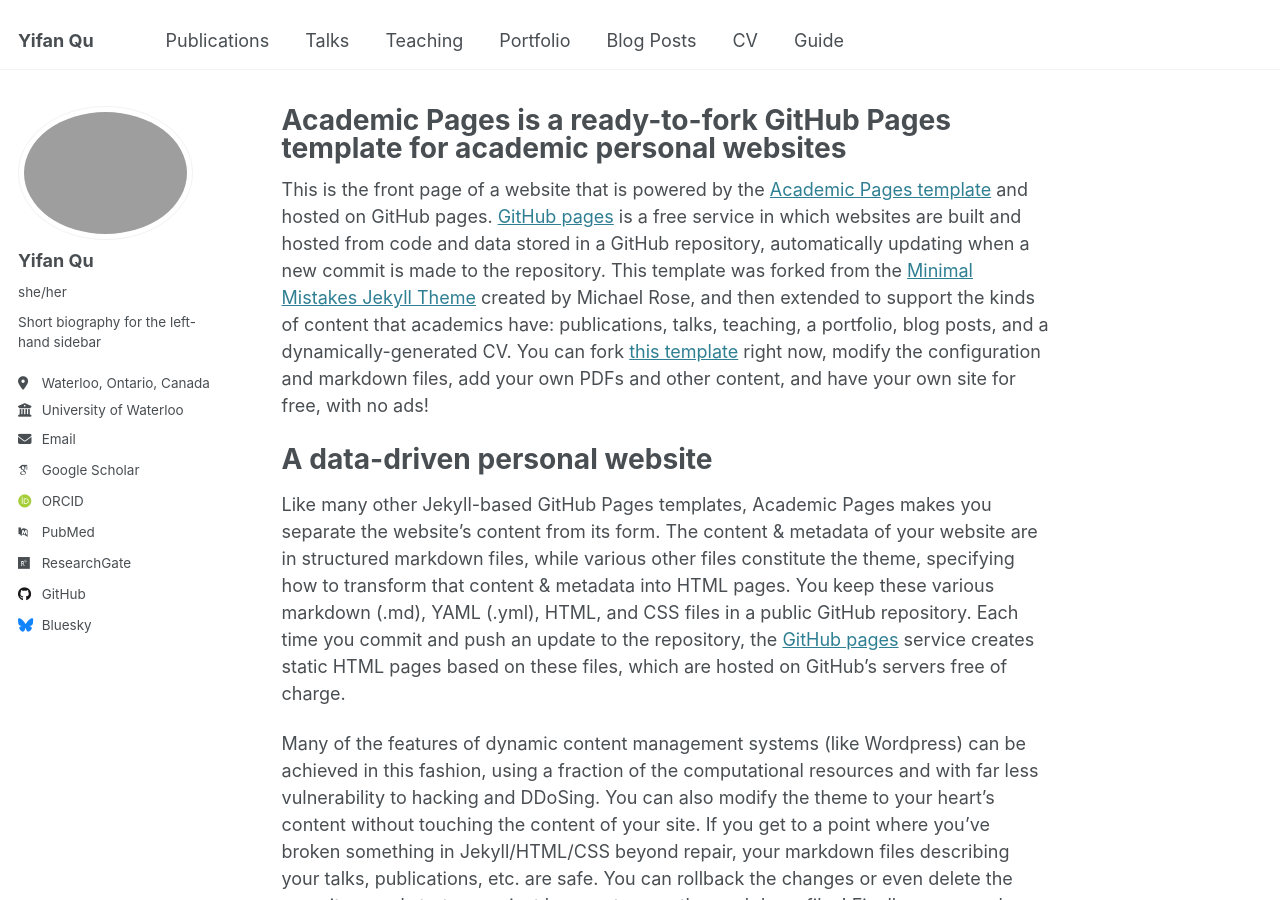
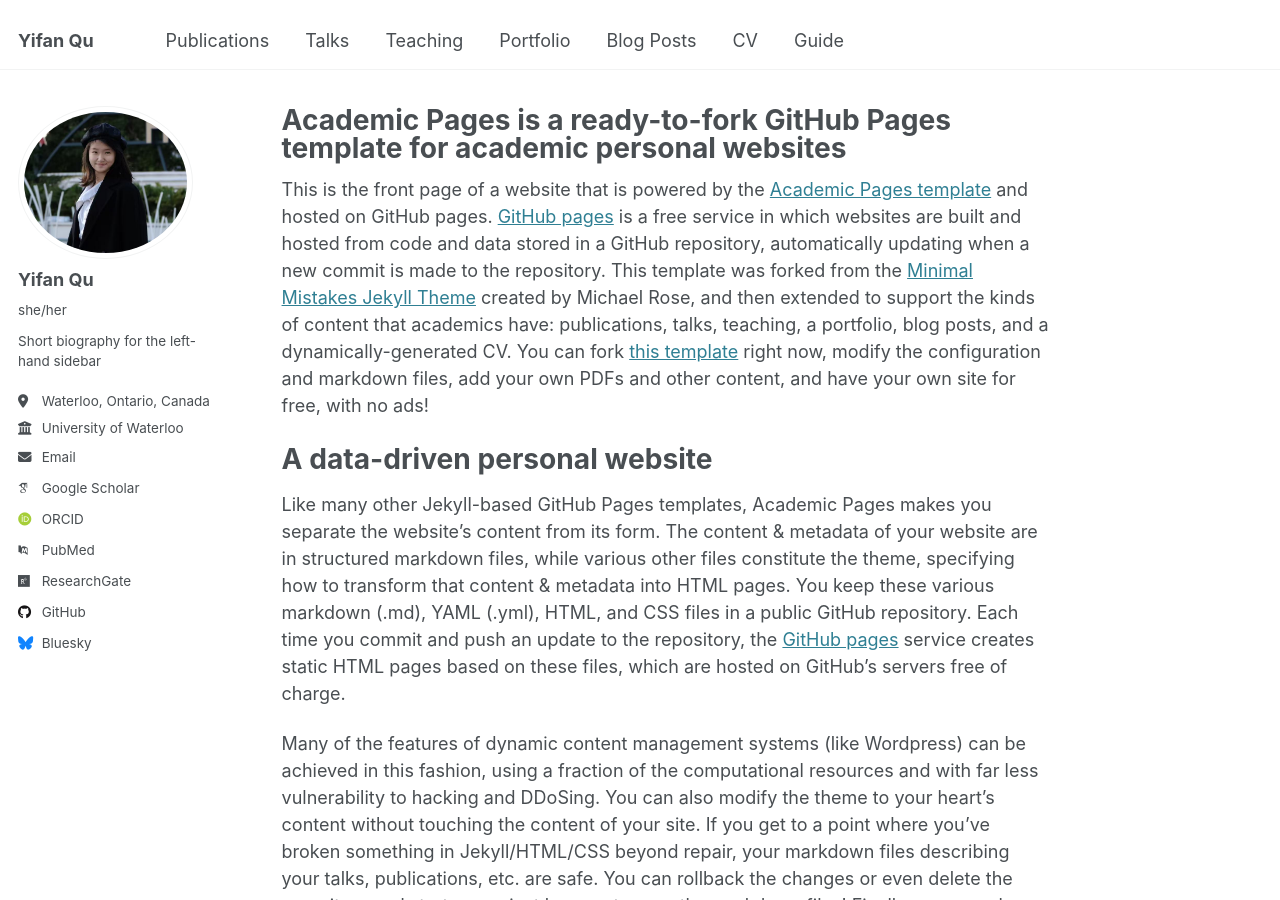
Before and after one commit to Maruko1337/Maruko1337.github.io, a Jekyll site: the page built from _pages/about.md, in a window 1280 px wide and 900 px high. Built offline with Jekyll 4.4.1, drawn with Linux system fonts in a browser that asks for light colours; some web fonts are replaced.

Commit message:
Update _config.yml

```diff
--- a/_config.yml
+++ b/_config.yml
@@ -22,7 +22,7 @@ repository               : "Maruko1337/Maruko1337.github.io"
 #               Additional customization can be done by editing /_includes/author-profile.html
 author:
   # Biographic information
-  avatar           : "croped.png"
+  avatar           : "corped.png"
   name             : "Yifan Qu"
   pronouns         : "she/her"
   bio              : "Short biography for the left-hand sidebar"
```
